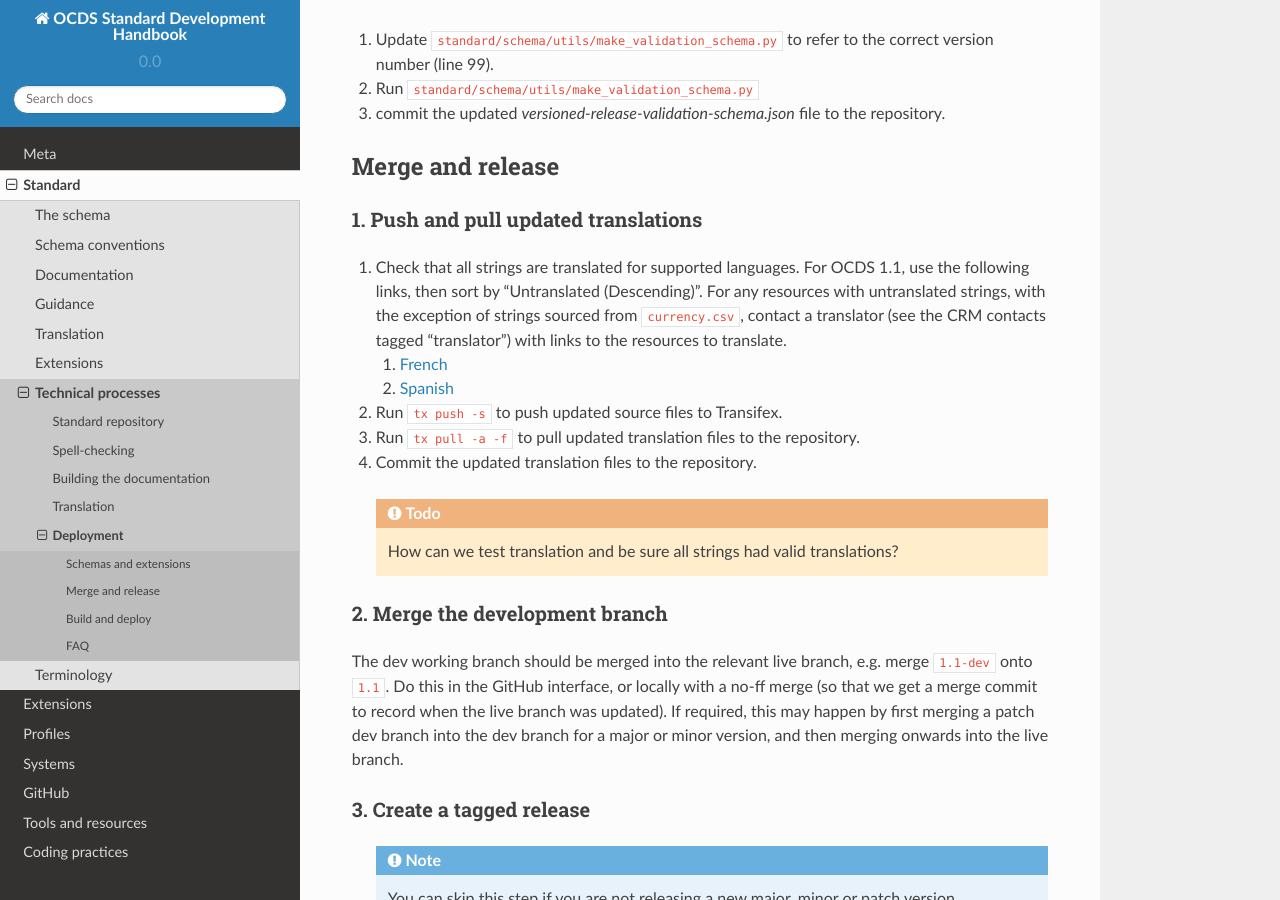
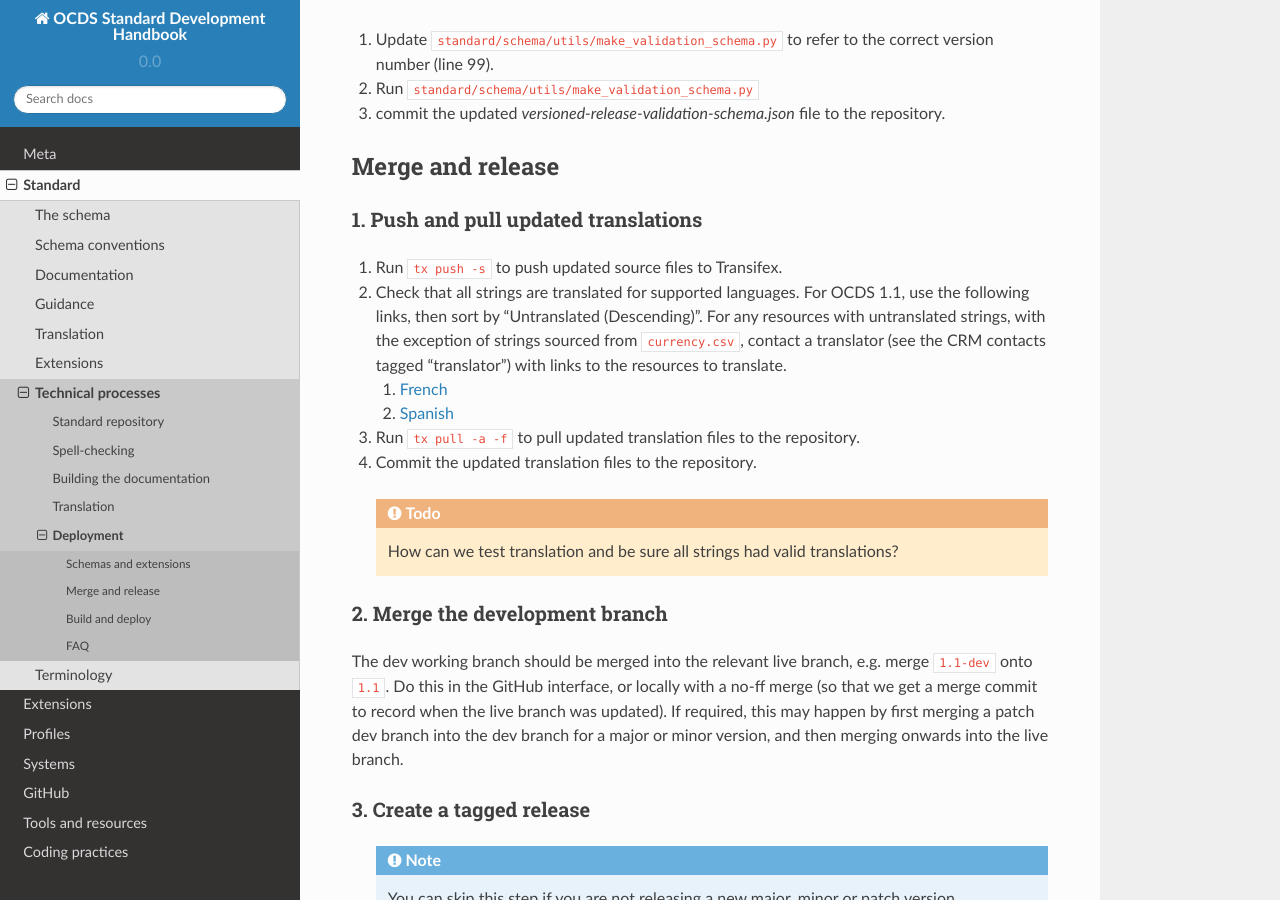
Before and after one commit to open-contracting/standard-development-handbook, a Sphinx documentation site: the page built from docs/standard/technical/deployment.md, in a window 1280 px wide and 900 px high, scrolled down 2637 px. Built offline with Sphinx 7.4.7 and the Read the Docs theme 2.0.0, drawn with Linux system fonts in a browser that asks for light colours.

```diff
--- a/docs/standard/technical/deployment.md
+++ b/docs/standard/technical/deployment.md
@@ -110,10 +110,10 @@ The _versioned-release-validation-schema.json_ file exists for validation of ver
 
 ### 1. Push and pull updated translations
 
+1. Run `tx push -s` to push updated source files to Transifex.
 1. Check that all strings are translated for supported languages. For OCDS 1.1, use the following links, then sort by "Untranslated (Descending)". For any resources with untranslated strings, with the exception of strings sourced from `currency.csv`, contact a translator (see the CRM contacts tagged "translator") with links to the resources to translate.
     1. [French](https://www.transifex.com/OpenDataServices/open-contracting-standard-1-1/translate/#fr)
     1. [Spanish](https://www.transifex.com/OpenDataServices/open-contracting-standard-1-1/translate/#es)
-1. Run `tx push -s` to push updated source files to Transifex.
 1. Run `tx pull -a -f` to pull updated translation files to the repository.
 1. Commit the updated translation files to the repository.
 
```
